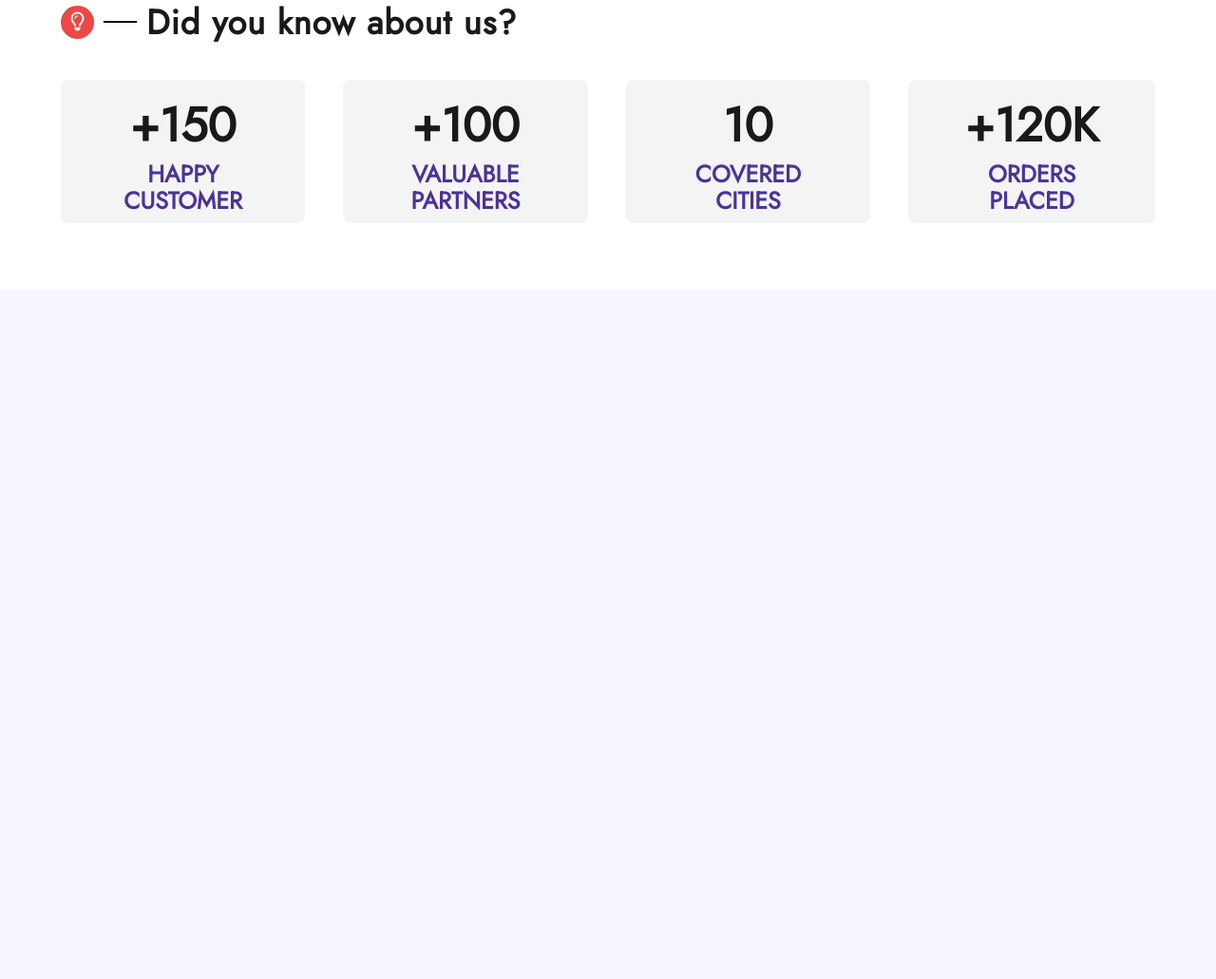
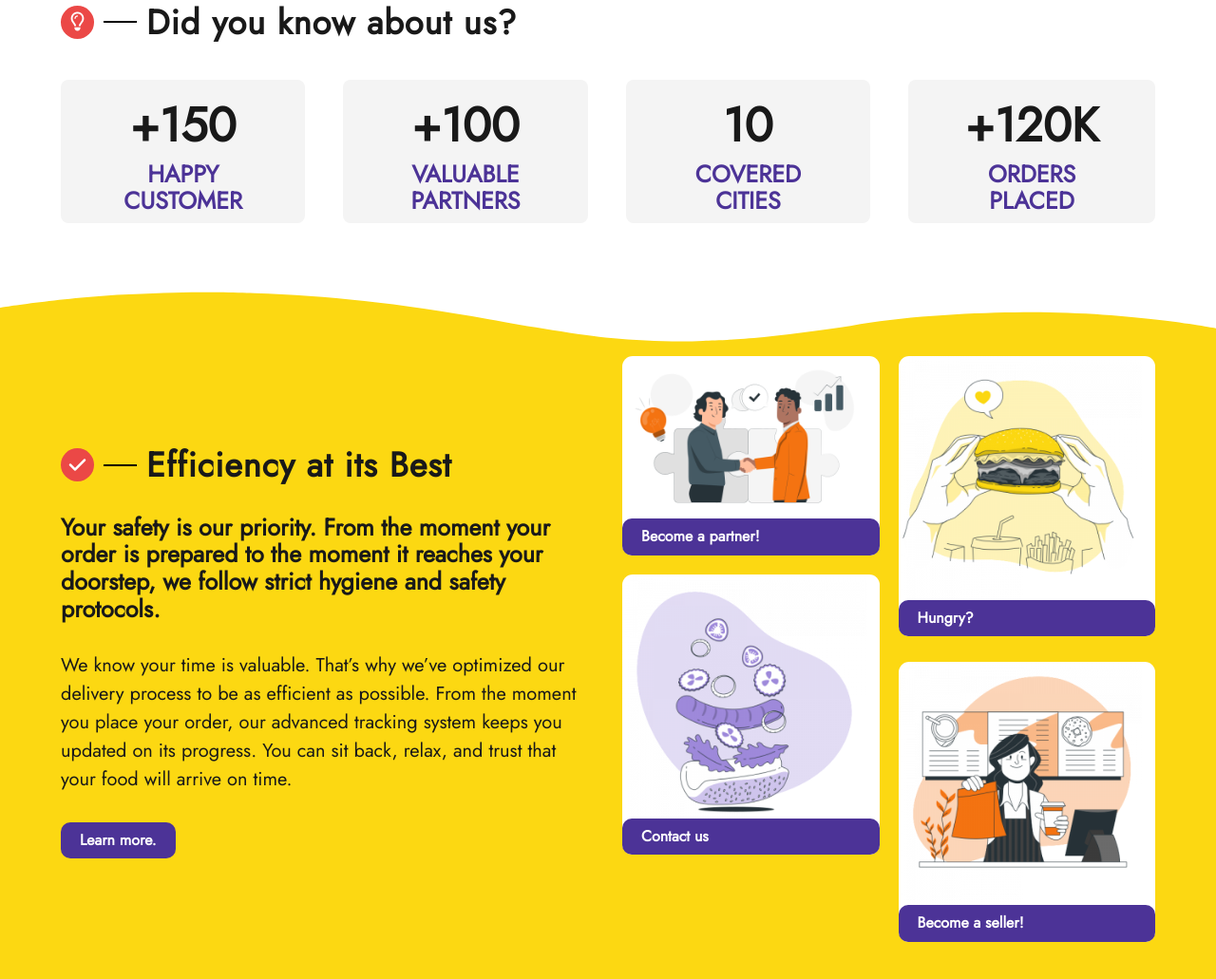
Before and after one commit to juanmoncayo55/deliver, a website: page index.html in a window 1280 px wide. Shown: the part 1757-2788 px from the top of the page at 95% size. Before the commit the page ends 2062 px from the top, so only its background shows below. Drawn offline with Linux system fonts and the light colour scheme.

Commit message:
Agregando sección de acercamiento y publicidad con el cliente(Seccion de franja amarilla)

```diff
--- a/index.html
+++ b/index.html
@@ -103,6 +103,44 @@
 			</div>
 		</div>
 	</section>
+	<section class="good-message">
+		<svg xmlns="http://www.w3.org/2000/svg" viewBox="0 0 1000 100" preserveAspectRatio="none" style="height: 5.5rem;width: 100%;bottom: -6px;transform: rotateX(180deg) rotateY(180deg);position: absolute;top: 0;" fill="#FFFFFF">
+			<path class="elementor-shape-fill" d="M790.5,93.1c-59.3-5.3-116.8-18-192.6-50c-29.6-12.7-76.9-31-100.5-35.9c-23.6-4.9-52.6-7.8-75.5-5.3
+			c-10.2,1.1-22.6,1.4-50.1,7.4c-27.2,6.3-58.2,16.6-79.4,24.7c-41.3,15.9-94.9,21.9-134,22.6C72,58.2,0,25.8,0,25.8V100h1000V65.3
+			c0,0-51.5,19.4-106.2,25.7C839.5,97,814.1,95.2,790.5,93.1z"></path>
+		</svg>
+		<div class="contenedor good-message-contenedor">
+			<div class="good-message-contenedor__left">
+				<div class="m-sectitle">
+					<span class="m-sectitle__icon">
+						<i class="fa-solid fa-check"></i>
+					</span>
+					<h2 class="m-sectitle__title">Efficiency at its Best</h2>
+				</div>
+				<h3 class="good-message__contentmessage">Your safety is our priority. From the moment your order is prepared to the moment it reaches your doorstep, we follow strict hygiene and safety protocols.</h3>
+				<p class="good-message__text">We know your time is valuable. That’s why we’ve optimized our delivery process to be as efficient as possible. From the moment you place your order, our advanced tracking system keeps you updated on its progress. You can sit back, relax, and trust that your food will arrive on time.</p>
+				<a href="#" class="good-message__boton">Learn more.</a>
+			</div>
+			<div class="good-message-contenedor__right good-message__cards">
+				<div class="good-message__cards-card">
+					<img src="src/img/contenido/Partnership-pana.png" alt="Amigos dandose la mano">
+					<a href="#" class="good-message__boton">Become a partner!</a>
+				</div>
+				<div class="good-message__cards-card">
+					<img src="src/img/contenido/Hamburger-bro.png" alt="Amigos dandose la mano">
+					<a href="#" class="good-message__boton">Hungry?</a>
+				</div>
+				<div class="good-message__cards-card">
+					<img src="src/img/contenido/Deconstructed-food-brox.png" alt="Amigos dandose la mano">
+					<a href="#" class="good-message__boton">Contact us</a>
+				</div>
+				<div class="good-message__cards-card">
+					<img src="src/img/contenido/Take-Away-bros.png" alt="Amigos dandose la mano">
+					<a href="#" class="good-message__boton">Become a seller!</a>
+				</div>
+			</div>
+		</div>
+	</section>
 </body>
 	<script src="build/js/script.js"></script>
 </html>
--- a/src/scss/layout/_good-message.scss
+++ b/src/scss/layout/_good-message.scss
@@ -0,0 +1,69 @@
+@use 'base/variables' as v;
+@use 'base/mixins' as m;
+
+.good-message{
+	background-color: v.$amarillo;
+	padding: 3rem 0;
+	position: relative;
+	&-contenedor{
+		padding: 4rem 0;
+		align-items: center;
+		@include m.grid(2, 3rem);
+		&__left{
+
+		}
+		&__right{
+
+		}
+	}
+	&__contentmessage{
+		margin-bottom: 0;
+		margin: 3rem 0;
+		font-size: 2.5rem;
+	}
+	&__text{
+		margin-bottom: 3rem;
+	}
+	&__boton{
+		background-color: v.$purpuraOscuro;
+	    border-radius: 1rem;
+	    font-size: 1.6rem;
+	    font-weight: bold;
+	    padding: 1rem 2rem;
+	    color: v.$blanco;
+	    display: inline-block;
+	}
+	&__cards{
+		@include m.grid(2, 2rem);
+		grid-template-rows: repeat(14, 1fr);
+		&-card{
+			background-color: v.$blanco;
+			height: fit-content;
+		    display: flex;
+		    flex-direction: column;
+		    border-radius: 1.1rem;
+		    align-items: center;
+		    align-items: stretch;
+    		justify-content: center;
+			&:nth-child(1){
+				grid-row: 1 / 6;
+			    grid-column: 1 / 2;
+			}
+			&:nth-child(2){
+				grid-row: 1 / 8;
+    			grid-column: 2 /3;
+			}
+			&:nth-child(3){
+				grid-row: 6 / 13;
+    			grid-column: 1 / 2;
+			}
+			&:nth-child(4){
+				grid-row: 8 / 15;
+    			grid-column: 2 / 3;
+			}
+			& img{
+				width: 95%;
+			}
+		}
+	}
+}
```
Also changed, not shown: build/css/app.css.
